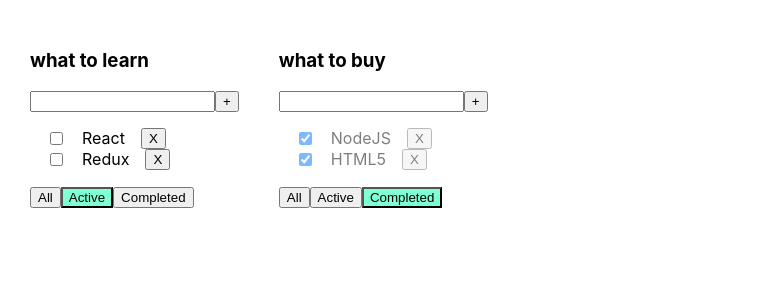
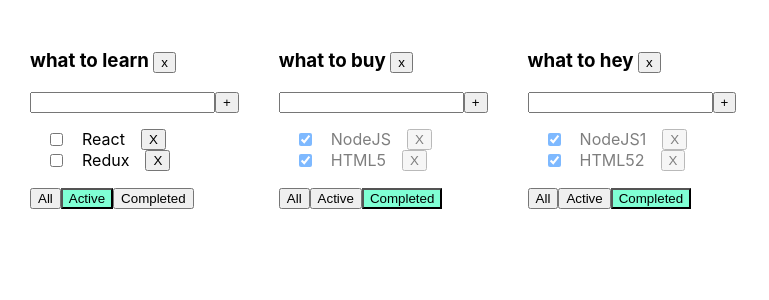
Before and after one commit to alex-yte/todo-list, a React (Create React App) app: page / in a window 1280 px wide. Shown: the top 300 px of the page, without its empty margins (0-769 px from the left). Built offline with nearby package versions, Linux system fonts and the light colour scheme.

Commit message:
delete list

```diff
--- a/src/App.tsx
+++ b/src/App.tsx
@@ -62,10 +62,12 @@
 
   let todolistId1 = v1();
   let todolistId2 = v1();
+  let todolistId3 = v1();
 
   let [todolists, setToodoList] = useState<Array<TodoListType>>([
     { id: todolistId1, title: "what to learn", filter: "active" },
     { id: todolistId2, title: "what to buy", filter: "completed" },
+    { id: todolistId3, title: "what to hey", filter: "completed" },
   ]);
 
   let [tasksObj, setTasks] = useState({
@@ -81,8 +83,19 @@
       { id: v1(), title: "ReactJS", isDone: false },
       { id: v1(), title: "Yarn", isDone: false },
     ],
+    [todolistId3]: [
+      { id: v1(), title: "NodeJS1", isDone: true },
+      { id: v1(), title: "HTML52", isDone: true },
+      { id: v1(), title: "ReactJS3", isDone: false },
+      { id: v1(), title: "Yarn4", isDone: false },
+    ],
   });
-
+  let removeTodolist = (todolistId: string) => {
+    let filteredTdolists = todolists.filter((tl) => tl.id !== todolistId);
+    setToodoList(filteredTdolists);
+    delete tasksObj[todolistId];
+    setTasks({ ...tasksObj });
+  };
   return (
     <div>
       <div className="App">
@@ -110,6 +123,7 @@
               addTask={addTask}
               changeTaskStatus={changeStasus}
               filter={tl.filter}
+              removeTodolist={removeTodolist}
             />
           );
         })}
--- a/src/Todolist.tsx
+++ b/src/Todolist.tsx
@@ -1,5 +1,5 @@
 import { ChangeEvent, KeyboardEvent, useState } from "react";
-import { FilterValuesType } from "./App";
+import { FilterValuesType, TodoListType } from "./App";
 
 export type TaskType = {
   id: string;
@@ -20,6 +20,7 @@
     todolistId: string
   ) => void;
   filter: FilterValuesType;
+  removeTodolist: (TodolistId: string) => void;
 };
 
 function Todolist(props: PropsType) {
@@ -52,10 +53,14 @@
   const onActiveClickHandler = () => props.changeFilter("active", props.id);
   const onCompletedClickHandler = () =>
     props.changeFilter("completed", props.id);
-
+  const removeTodolist = () => {
+    props.removeTodolist(props.id);
+  };
   return (
     <div>
-      <h3>{props.title}</h3>
+      <h3>
+        {props.title} <button onClick={removeTodolist}>x</button>
+      </h3>
       <div>
         <input
           type="text"
```
